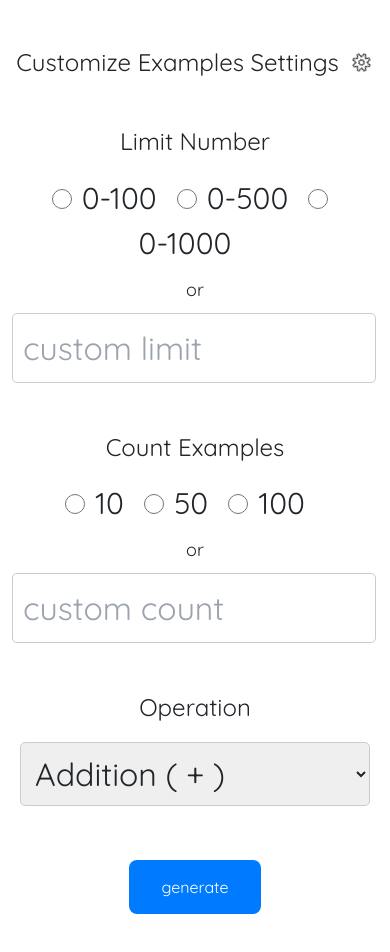
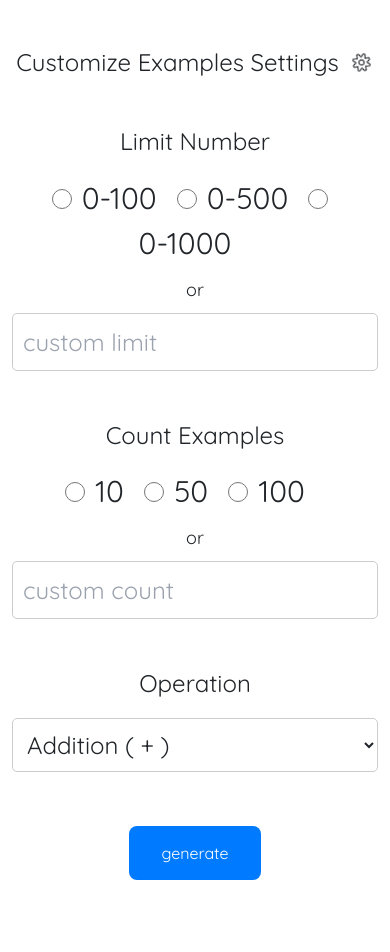
Before and after one commit to Behruz999/Math-mind-solver--client, a React (Vite) app: page /second in a window 390 px wide. Shown: the top 952 px of the page. Built offline with nearby package versions, Linux system fonts and the light colour scheme.

Commit message:
last one

```diff
--- /dev/null
+++ b/src/components/loader.tsx
@@ -0,0 +1,14 @@
+import { useEffect } from 'react';
+import { useLocation } from 'react-router-dom';
+
+function ScrollToTop() {
+    const { pathname } = useLocation();
+
+    useEffect(() => {
+        window.scrollTo(0, 0);
+    }, [pathname]);
+
+    return null;
+}
+
+export default ScrollToTop;
--- a/src/routes/router.tsx
+++ b/src/routes/router.tsx
@@ -3,10 +3,12 @@ import { Home } from "../views/home";
 import { Second } from "../views/second";
 import { Example } from "../views/example";
 import { Summary } from "../views/summary";
+import ScrollToTop from "../components/loader";
 
 export const MainRouter = () => {
   return (
     <>
+      <ScrollToTop />
       <Routes>
         <Route path="/" element={<Home />} />
         <Route path="second" element={<Second />} />
--- a/src/views/home/home.css
+++ b/src/views/home/home.css
@@ -113,7 +113,7 @@
 /* Animation to reveal the button */
 .animated-button-advanced.revealed {
     opacity: 1;
-    transform: translate(-50%, 0);
+    transform: translate(-50%, -50);
 }
 
 .animated-button-advanced.revealed:hover .home_arrow_icon {
@@ -152,6 +152,5 @@
 @media (max-width: 500px) {
     .animated-button-advanced {
         left: 29%;
-        bottom: 25% !important;
     }
 }
--- a/src/views/second/second.css
+++ b/src/views/second/second.css
@@ -163,7 +163,8 @@
     }
 
     .inp_radio {
-        font-size: xx-large;
+        width: 100%;
+        font-size: x-large;
     }
 
     input[type="radio"] {
@@ -184,10 +185,11 @@
     }
 
     .selection {
-        width: 350px;
+        width: 100%;
         border: 1px solid #ccc !important;
         border-radius: 5px !important;
-        font-size: xx-large;
+        font-size: x-large;
+        background-color: #fff;
     }
 
     .or {
```
Also changed, not shown: 1 other file (tests, documents, lock files or other folders). Lines whose indentation alone changed are shown as unchanged.
